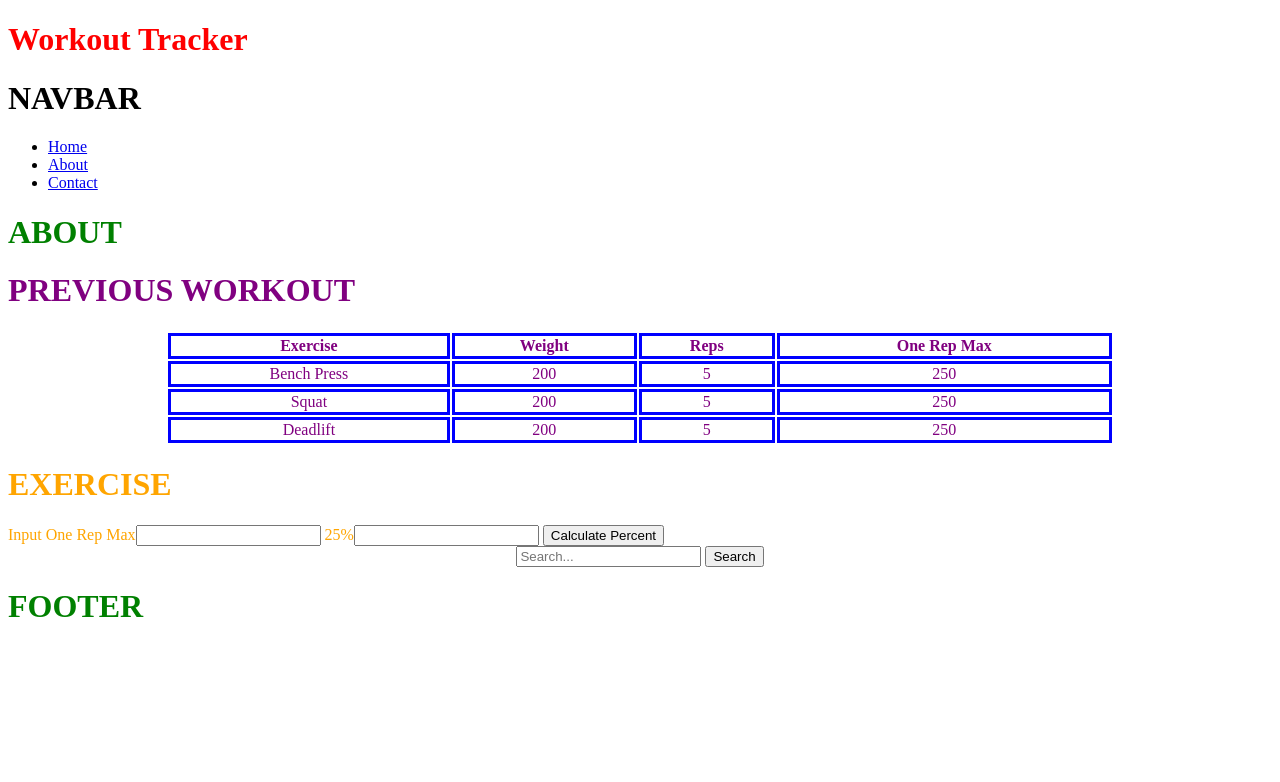
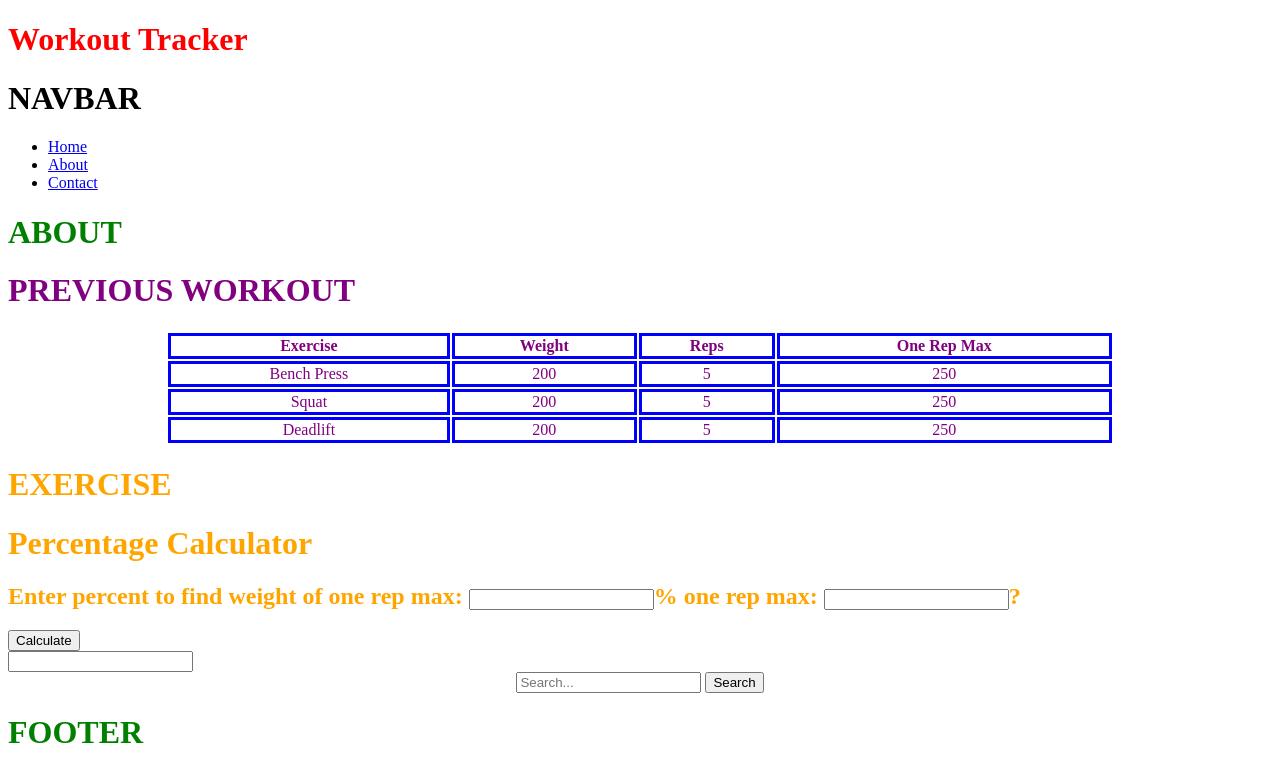
Before and after one commit to chris6661/workout, a plain HTML site: page index.html in a window 1280 px wide. Drawn offline with Linux system fonts and the light colour scheme.

Commit message:
added one rep max percent calcualtor

```diff
--- a/app.js
+++ b/app.js
@@ -1,11 +1,11 @@
-// percent calculator
-// function percentage(num, per) {
-//     return (num / 100) * per;
-// }
+// one rep max calculator
+function percentage_1() {
 
-function caluculatePercentage() {
-    var num = document.getElementById("onerepmax").value;
-    var per = document.getElementById("per").value;
-    var result = (num / 100) * per;
-    document.getElementById("result").innerHTML = result;
+  // Method returns the element of percent id
+  var percent = document.getElementById("percent").value;
+
+  // Method returns the element of num id
+  var num = document.getElementById("num").value;
+  document.getElementById("value1")
+    .value = (num / 100) * percent;
 }
--- a/index.html
+++ b/index.html
@@ -1,19 +1,21 @@
 <!DOCTYPE html>
 <html lang="en">
+
 <head>
     <meta charset="UTF-8">
     <meta http-equiv="X-UA-Compatible" content="IE=edge">
     <meta name="viewport" content="width=device-width, initial-scale=1.0">
-    <link rel="stylesheet" href = "style.css">
+    <link rel="stylesheet" href="style.css">
     <title>Workout Tracker</title>
 </head>
+
 <body>
 
-    <div class = "header">
+    <div class="header">
         <h1>Workout Tracker</h1>
     </div>
 
-    <div class = "navbar">
+    <div class="navbar">
         <h1>NAVBAR</h1>
         <!-- navbar items -->
         <ul>
@@ -22,11 +24,11 @@
             <li><a href="contact.html">Contact</a></li>
     </div>
 
-    <div class = "about">
+    <div class="about">
         <h1>ABOUT</h1>
     </div>
 
-    <div class = "prev-workout">
+    <div class="prev-workout">
         <h1>PREVIOUS WORKOUT</h1>
         <!-- columns with previous workout exercise, weight, and reps -->
         <table class="workout-table">
@@ -62,36 +64,46 @@
         <!-- first round single exercise, second round multiple exercies, third round full workout -->
     </div>
 
-    <div class = "exercise">
+    <div class="exercise">
         <h1>EXERCISE</h1>
 
         <!-- 25%, 50%, 75% percentage calculator for one rep max -->
-            <form name="myform" action="" method="get">
-                Input One Rep Max<input type="text" name="input_amount" />
-                25%<input type="text" name="25percent_amount" />
-                <input type="submit" value="Calculate Percent"   onclick="calculatePercentage();">
-                </form>
+        <h1>Percentage Calculator</h1>
 
+        <div>
+
+            <!-- Defines a field for entering a number-->
+            <h2> Enter percent to find weight of one rep max: <input type="number" id="percent" />%  one rep max:
+                <input type="number" id="num" />?
+            </h2>
+
+            <!-- onclick event is to call the function when
+            user click on the button-->
+            <button onclick="percentage_1()">Calculate</button><br>
+
+            <!-- Read-only input field to display
+            output and cannot be modified -->
+            <input type="text" id="value1" readonly />
+        </div>
 
 
         <!-- search box -->
         <form class="form" role="search">
-                <input type="search" id="query" name="q"
-                 placeholder="Search..."
-                 aria-label="Search through site content">
+            <input type="search" id="query" name="q" placeholder="Search..." aria-label="Search through site content">
             <button>Search</button>
         </form>
         <!-- pull in exercise info with api here -->
 
     </div>
 
-    <div class = "footer">
+    <div class="footer">
         <h1>FOOTER</h1>
     </div>
 
-    <p id = "demo"></p>
+    <p id="demo"></p>
 
-    <script src = "app.js"></script>
+    <script src="app.js"></script>
 
 </body>
+
 </html>
```
Lines whose indentation alone changed are shown as unchanged.
